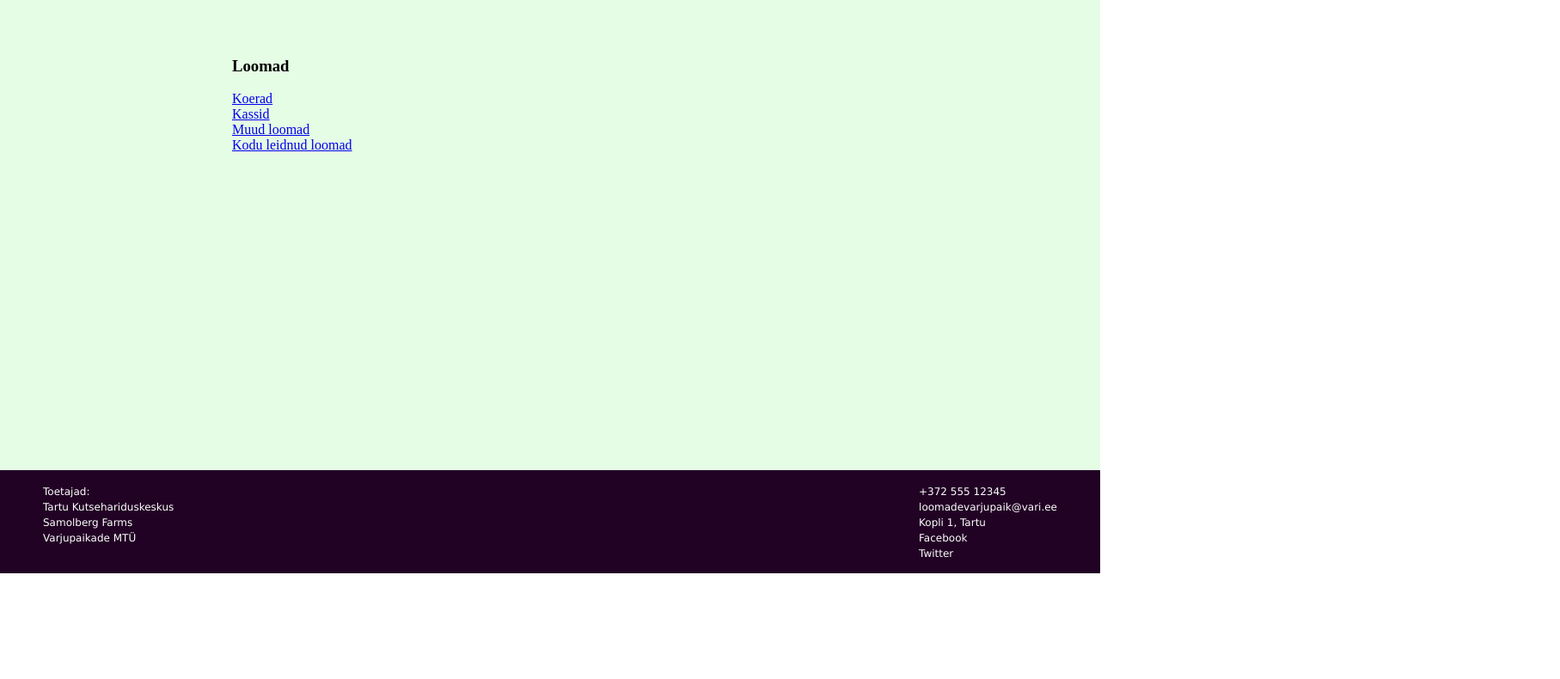
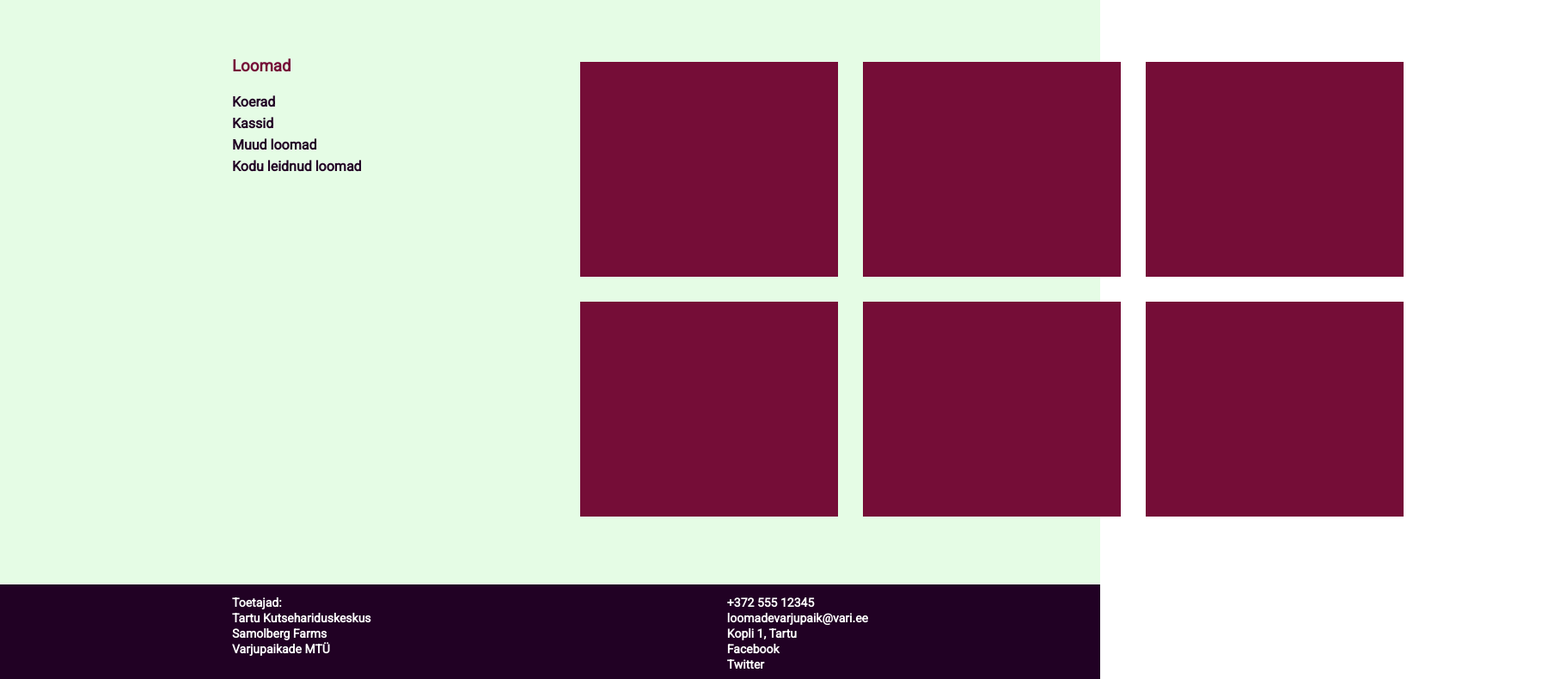
Before and after one commit to elilient/javascript, a plain HTML site: page loomad/loomad.html in a window 1280 px wide. Shown: the part 453-1243 px from the top of the page at 86% size, 1815 px wide, since content can reach past the window. Before the commit the page ends 1120 px from the top, so only its background shows below. Drawn offline with Linux system fonts and the light colour scheme.

Commit message:
Lisatud loomade css

```diff
--- a/loomad/style.css
+++ b/loomad/style.css
@@ -24,7 +24,7 @@ html, body {
     display:inline-block;
     color:#FEFFFE;
     text-decoration: none;
-    font-family: Verdana;
+    font-family: 'Roboto', sans-serif;
     font-weight: bold;
     width:16.667%;
     height:50px;
@@ -44,13 +44,26 @@ html, body {
 }
 
 .content {
-    height: 450px;
+    height: 100%;
     margin: 50px 270px 0px 270px;
 }
-.content .sidebar {
-    display:inline-block;
+.sidebar{
+    float:left;
 }
-
+.sidebar h3 {
+    font-family: 'Roboto', sans-serif;
+    color: #750D37;
+}
+.sidebaritems a{
+    text-decoration: none;
+    color: #210124;
+    font-family: 'Roboto', sans-serif;
+    font-weight: bold;
+    line-height: 25px;
+}
+.contentitems {
+    height:500px;
+}
 .content .contactbox {
     width:400px;
     height:200px;
@@ -60,7 +73,7 @@ html, body {
 .content .contactbox h3{
     line-height: 50px;
     text-align:center;
-    font-family: Verdana;
+    font-family: 'Roboto', sans-serif;
 }
 .content .contactbox .contactinfo {
     margin-top: 20px;
@@ -68,32 +81,48 @@ html, body {
 }
 .content .contactbox p{
     font-weight: bold;
-    font-family: Verdana;
+    font-family: 'Roboto', sans-serif;
     line-height: 7px;
 }
 .content .googlemaps {
     float: right;
 }
+.animals {
+    margin-left: 380px;
+    width: 1165px;
+    height: 100%;
+    margin-bottom: 75px;
+}
+.animalitem {
+    margin-top:25px;
+    margin-left: 25px;
+    height:250px;
+    width:300px;
+    background-color:#750D37;
+    display: inline-block;
+}
+}
 .footer {
     margin-top:50px;
-    height:120px;
-    background-color: #210124;
+    height:110px;
 }
 .footeritems {
-    height:100px;
+    background-color: #210124;
+    height:110px;
     color: #FEFFFE;
-    line-height:6px;
-    font-family: Verdana;
-    font-size: 12px;
+    line-height:4px;
+    font-family: 'Roboto', sans-serif;
+    font-size: 14px;
+    font-weight:bold;
 }
 .footerleft {
     float:left;
-    padding-top: 10px;
-    padding-left: 50px;
+    padding-top: 5px;
+    padding-left: 270px;
 }
 
 .footerright {
     float:right;
-    padding-top: 10px;
-    padding-right: 50px;
+    padding-top: 5px;
+    padding-right: 270px;
 }
```
